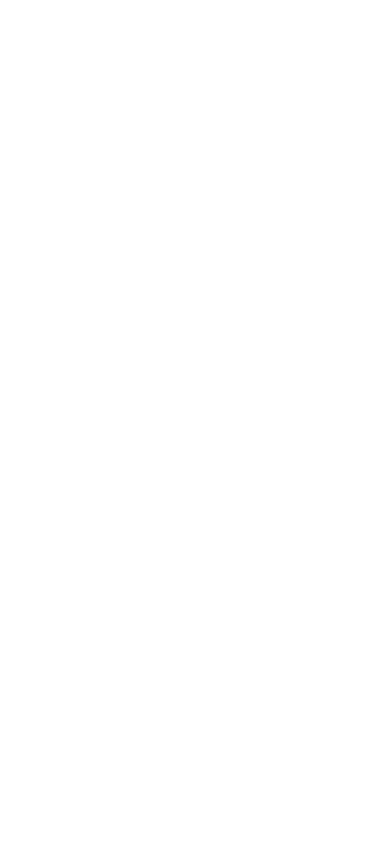
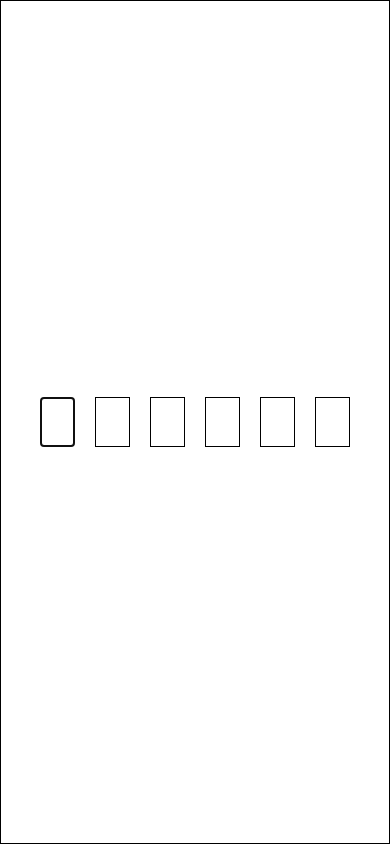
Before and after one commit to VishalRathoreSM/reactNativeTraining, a React Native app: screen / in a window 390 px wide. Built offline with nearby package versions, Linux system fonts and the light colour scheme.

Commit message:
add otp functionality

```diff
--- a/App.js
+++ b/App.js
@@ -17,9 +17,9 @@
 const App = () => {
   return (
     <Provider store={store}>
-      {/* <BookForm /> */}
-      {/* <OTP /> */}
-      {/* <PlayingWithFonts /> */}
+      <OTP />
+      {/* <BookForm />
+      <PlayingWithFonts /> */}
     </Provider>
   );
 };
--- a/src/components/otp-exercise/otp.js
+++ b/src/components/otp-exercise/otp.js
@@ -1,86 +1,86 @@
-// import React, {useEffect, useState} from 'react';
-// import {TextInput, View, StyleSheet, StatusBar, Alert} from 'react-native';
+import React, {useEffect, useState} from 'react';
+import {TextInput, View, StyleSheet, StatusBar, Alert} from 'react-native';
 
-// const inputs = new Array(6).fill(0);
+const inputs = new Array(6).fill(0);
 
-// function OTP() {
-//   const [otpTextInput] = useState([]);
-//   const [otp, setOtp] = useState(Array(6).fill(''));
+function OTP() {
+  const [otpTextInput] = useState([]);
+  const [otp, setOtp] = useState(Array(6).fill(''));
 
-//   useEffect(() => {
-//     otpTextInput[0].focus();
-//   }, []);
+  useEffect(() => {
+    otpTextInput[0].focus();
+  }, []);
 
-//   const focusPrevious = (key, index) => {
-//     if (key === 'Backspace' && index !== 0) otpTextInput[index - 1].focus();
-//   };
+  const focusPrevious = (key, index) => {
+    if (key === 'Backspace' && index !== 0) otpTextInput[index - 1].focus();
+  };
 
-//   const focusNext = (index, value) => {
-//     const newOtp = [...otp];
-//     newOtp[index] = value;
+  const focusNext = (index, value) => {
+    const newOtp = [...otp];
+    newOtp[index] = value;
 
-//     if (index < otpTextInput.length - 1 && value) {
-//       otpTextInput[index + 1].focus();
-//     }
+    if (index < otpTextInput.length - 1 && value) {
+      otpTextInput[index + 1].focus();
+    }
 
-//     if (index === otpTextInput.length - 1 && value) {
-//       otpTextInput[index].blur();
-//       newOtp.every(value => value.length && !isNaN(value)) &&
-//         Alert.alert('OTP', `OTP entered is ${newOtp.join('')}`);
-//     }
+    if (index === otpTextInput.length - 1 && value) {
+      otpTextInput[index].blur();
+      newOtp.every(value => value.length && !isNaN(value)) &&
+        Alert.alert('OTP', `OTP entered is ${newOtp.join('')}`);
+    }
 
-//     setOtp(newOtp);
-//   };
+    setOtp(newOtp);
+  };
 
-//   const renderItem = index => {
-//     return (
-//       <View key={index} style={styles.item}>
-//         <TextInput
-//           style={styles.otpField}
-//           keyboardType="numeric"
-//           onChangeText={value => focusNext(index, value)}
-//           onKeyPress={e => focusPrevious(e.nativeEvent.key, index)}
-//           maxLength={1}
-//           onSubmitEditing={() => {
-//             otpTextInput[index].blur();
-//             otp.every(value => value.length && !isNaN(value)) &&
-//               Alert.alert('OTP', `OTP entered is ${otp.join('')}`);
-//           }}
-//           ref={ref => (otpTextInput[index] = ref)}
-//         />
-//       </View>
-//     );
-//   };
+  const renderItem = index => {
+    return (
+      <View key={index} style={styles.item}>
+        <TextInput
+          style={styles.otpField}
+          keyboardType="numeric"
+          onChangeText={value => focusNext(index, value)}
+          onKeyPress={e => focusPrevious(e.nativeEvent.key, index)}
+          maxLength={1}
+          onSubmitEditing={() => {
+            otpTextInput[index].blur();
+            otp.every(value => value.length && !isNaN(value)) &&
+              Alert.alert('OTP', `OTP entered is ${otp.join('')}`);
+          }}
+          ref={ref => (otpTextInput[index] = ref)}
+        />
+      </View>
+    );
+  };
 
-//   return (
-//     <View style={styles.container}>
-//       {inputs.map((i, index) => renderItem(index))}
-//     </View>
-//   );
-// }
+  return (
+    <View style={styles.container}>
+      {inputs.map((i, index) => renderItem(index))}
+    </View>
+  );
+}
 
-// const styles = StyleSheet.create({
-//   container: {
-//     flex: 1,
-//     justifyContent: 'center',
-//     alignItems: 'center',
-//     marginTop: StatusBar.currentHeight || 0,
-//     borderColor: '#000',
-//     borderWidth: 1,
-//     flexDirection: 'row',
-//   },
-//   item: {
-//     marginHorizontal: 10,
-//   },
-//   otpField: {
-//     borderColor: '#000',
-//     borderWidth: 1,
-//     height: 50,
-//     width: 35,
-//     padding: 5,
-//     textAlign: 'center',
-//     color: '#000',
-//   },
-// });
+const styles = StyleSheet.create({
+  container: {
+    flex: 1,
+    justifyContent: 'center',
+    alignItems: 'center',
+    marginTop: StatusBar.currentHeight || 0,
+    borderColor: '#000',
+    borderWidth: 1,
+    flexDirection: 'row',
+  },
+  item: {
+    marginHorizontal: 10,
+  },
+  otpField: {
+    borderColor: '#000',
+    borderWidth: 1,
+    height: 50,
+    width: 35,
+    padding: 5,
+    textAlign: 'center',
+    color: '#000',
+  },
+});
 
-// export default OTP;
+export default OTP;
```
